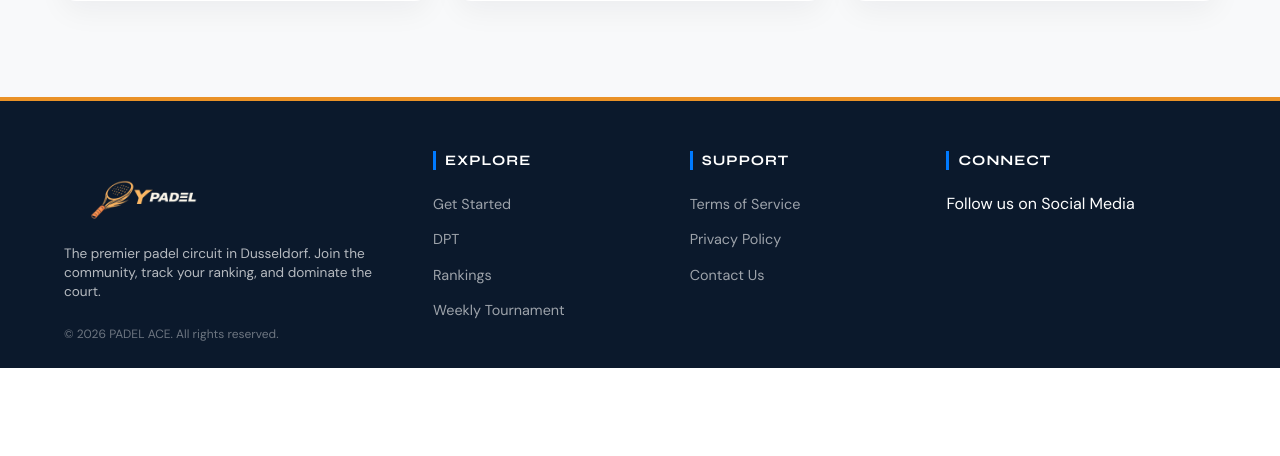
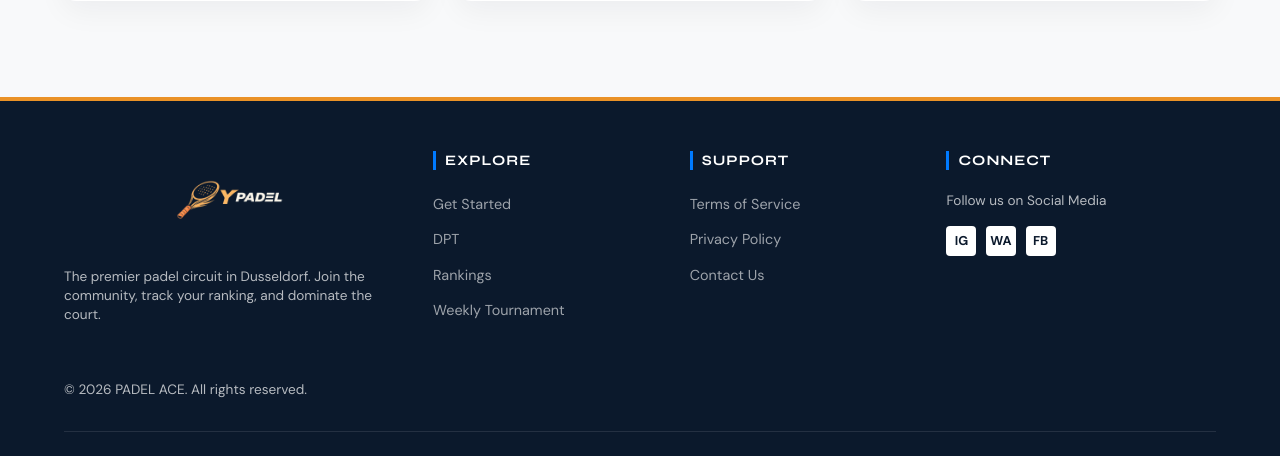
Before and after one commit to Chayess20/Padel_Pro, a Laravel app: page / in a window 1280 px wide. Shown: the part 1457-1913 px from the top of the page. Before the commit the page ends 1825 px from the top, so only its background shows below. Run offline with Laravel 12, Linux system fonts and the light colour scheme.

Commit message:
Fix messy footer: layout, spacing, empty social block, list indentation
Co-authored-by: Chayess20 <212046981+Chayess20@users.noreply.github.com>
Agent-Logs-Url: https://github.com/Chayess20/Padel_Pro/sessions/8ac9b26c-ff18-49c7-b88f-88860981c556

```diff
--- a/public/css/styles.css
+++ b/public/css/styles.css
@@ -561,6 +561,13 @@ img {
     grid-template-columns: 1.5fr 1fr 1fr 1.2fr;
     gap: 2rem;
     align-items: start;
+    padding-bottom: 2rem;
+    border-bottom: 1px solid rgba(255, 255, 255, 0.1);
+}
+
+.footer-col {
+    display: flex;
+    flex-direction: column;
 }
 
 .col-title {
@@ -595,7 +602,7 @@ img {
     color: rgba(255, 255, 255, 0.7);
     font-size: 0.85rem;
     line-height: 1.4;
-    margin-top: -15px;
+    margin-top: 0.5rem;
     margin-bottom: 1.5rem;
 }
 
@@ -603,10 +610,12 @@ img {
     font-size: 0.75rem;
     color: rgba(255, 255, 255, 0.4);
     margin-top: auto;
+    padding-top: 2rem;
 }
 
 .footer-links {
     list-style: none;
+    padding: 0;
 }
 
 .footer-links li {
@@ -627,6 +636,12 @@ img {
     display: flex;
     gap: 0.6rem;
     margin-top: 1rem;
+}
+
+.footer-col p {
+    color: rgba(255, 255, 255, 0.7);
+    font-size: 0.85rem;
+    line-height: 1.4;
 }
 
 .social-box {
--- a/resources/views/layouts/app.blade.php
+++ b/resources/views/layouts/app.blade.php
@@ -79,7 +79,10 @@
                 <h4 class="col-title">Connect</h4>
                 <p>Follow us on Social Media</p>
                 <div class="social-icons">
-                    </div>
+                    <a href="#" class="social-box" aria-label="Instagram">IG</a>
+                    <a href="#" class="social-box" aria-label="WhatsApp">WA</a>
+                    <a href="#" class="social-box" aria-label="Facebook">FB</a>
+                </div>
             </div>
         </div>
     </footer>
```
